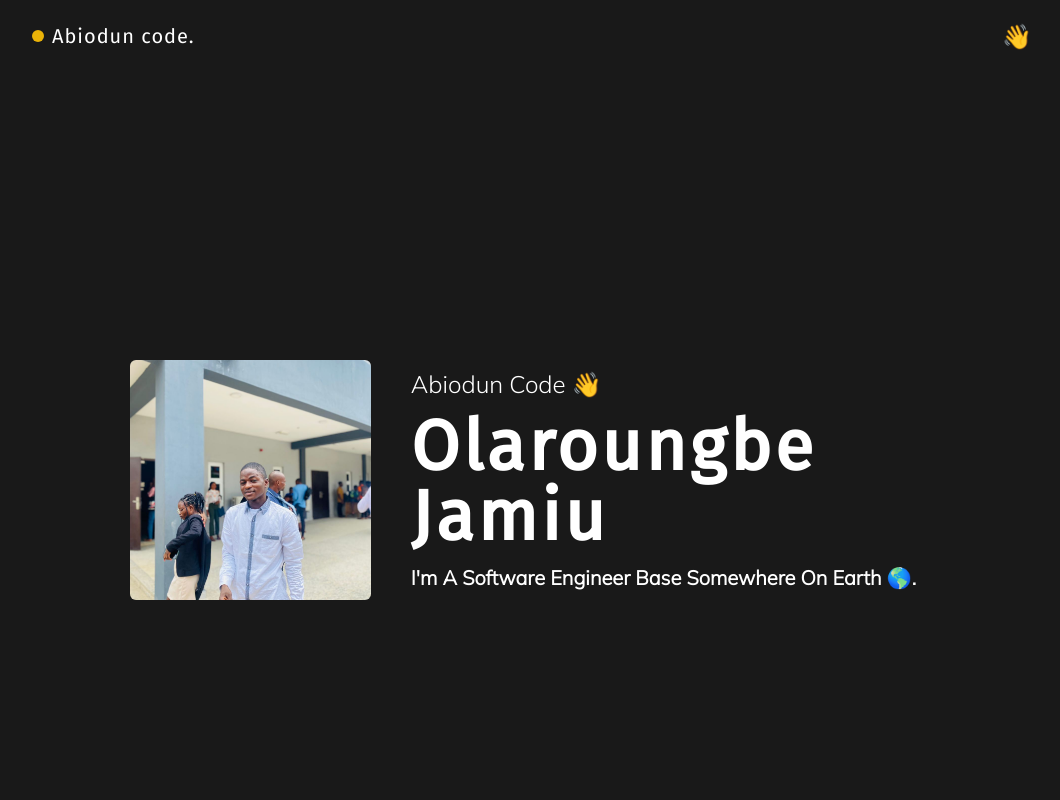
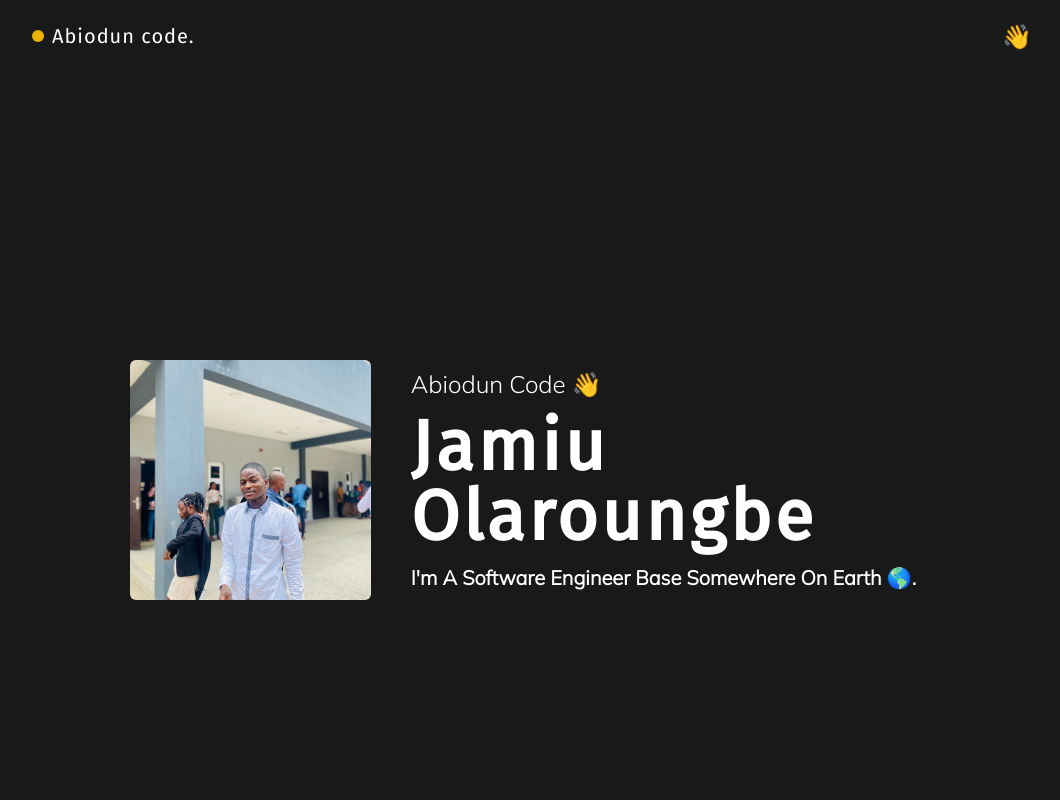
Before and after one commit to Abiodun-code/Portfolio, a React (Vite) app: page / in a window 1280 px wide. Shown: the top 800 px of the page, without its empty margins (108-1168 px from the left). Built offline with nearby package versions, Linux system fonts and the light colour scheme.

Commit message:
Update Home.tsx

```diff
--- a/src/pages/Home.tsx
+++ b/src/pages/Home.tsx
@@ -10,7 +10,7 @@
           </div>
           <div className="text-white xl:pl-10 lg:pl-10 pl-0 text-center xl:text-start lg:text-start pt-4 xl:pt-0 lg:pt-0">
             <p className=' font-secondary capitalize xl:font-medium xl:text-2xl lg:font-medium lg:text-2xl text-2xl font-bold pt-4 xl:pt-0 lg:pt-0'>Abiodun code 👋</p>
-            <p className='text-5xl font-primary xl:text-[70px] lg:text-[60px] tracking-wider font-extrabold capitalize pt-4 xl:pt-3 lg:pt-3'>Olaroungbe jamiu</p>
+            <p className='text-5xl font-primary xl:text-[70px] lg:text-[60px] tracking-wider font-extrabold capitalize pt-4 xl:pt-3 lg:pt-3'>jamiu Olaroungbe</p>
             <p className='font-semibold text-xl font-secondary capitalize xl:text-xl lg:text-lg pt-4 xl:pt-3  lg:pt-3'>I'm a Software Engineer base somewhere on Earth 🌎.</p>
           </div>
         </div>
```
